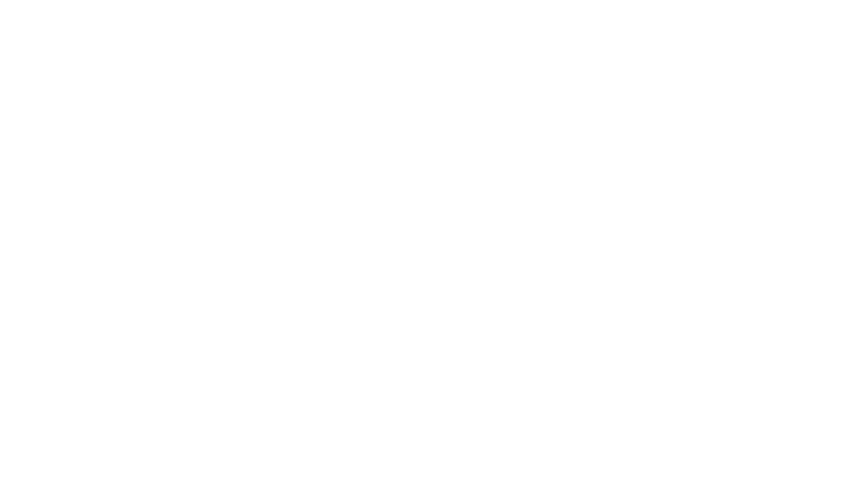
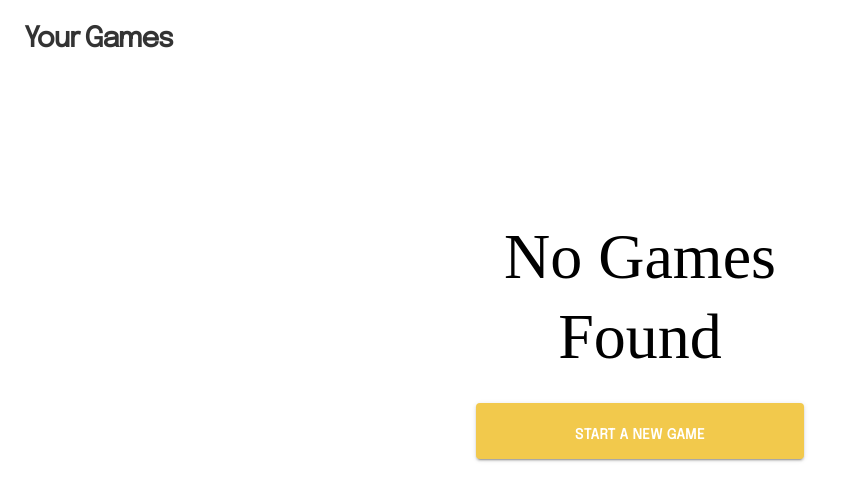
Before and after one commit to Pratikcs50/tic-tac-toe, a React (Create React App) app: page /home in a window 1280 px wide. Shown: the top 500 px of the page, without its empty margins (0-843 px from the left). Built offline with nearby package versions, Linux system fonts and the light colour scheme; a web font is replaced by a local one.

Commit message:
developed homePage component from home layout

```diff
--- a/src/pages/HomePage.jsx
+++ b/src/pages/HomePage.jsx
@@ -1,11 +1,8 @@
-import React from 'react'
+import React from "react";
+import Home from "../layout/home/Home";
 
 function HomePage() {
-  return (
-    <div>
-
-    </div>
-  )
+  return <Home />;
 }
 
-export default HomePage
+export default HomePage;
```
